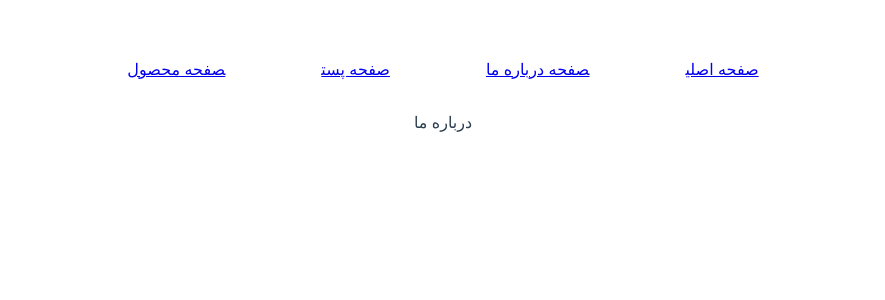
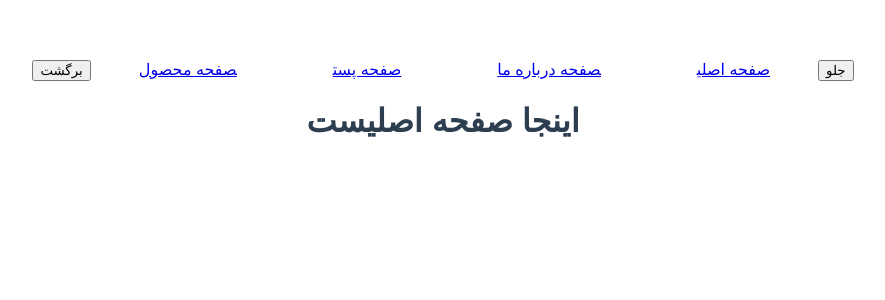
Before and after one commit to Tefoh/vue.js, a Vue app: page / in a window 1280 px wide. Before the commit this address led to /about. Shown: the top 300 px of the page, without its empty margins (197-1082 px from the left). Built offline with nearby package versions, Linux system fonts and the light colour scheme; the HTML template or start-up script is replaced by a standard one.

Commit message:
111 - navigate routes

```diff
--- a/src/layouts/HomeLayout.vue
+++ b/src/layouts/HomeLayout.vue
@@ -1,9 +1,21 @@
 <template>
   <header>
+    <button @click="$router.go(-1)">برگشت</button>
     <router-link style="margin: 3rem;" :to="{ name: 'home' }">صفحه اصلی</router-link>
     <router-link style="margin: 3rem;" :to="{ name: 'about' }">صفحه درباره ما</router-link>
     <router-link style="margin: 3rem;" :to="{ name: 'posts-show', params: { postId: 3 } }">صفحه پست</router-link>
     <router-link style="margin: 3rem;" :to="{ name: 'products-show', params: { productId: 5 } }">صفحه محصول</router-link>
+    <button @click="next">جلو</button>
   </header>
   <router-view />
 </template>
+
+<script>
+export default {
+  methods: {
+    next() {
+      this.$router.go(1)
+    }
+  }
+}
+</script>
--- a/src/pages/About.vue
+++ b/src/pages/About.vue
@@ -8,5 +8,10 @@
 
 <script>
 export default {
+  created() {
+    setTimeout(() => {
+      this.$router.replace({ path: '/'})
+    }, 1500)
+  }
 }
 </script>
```
